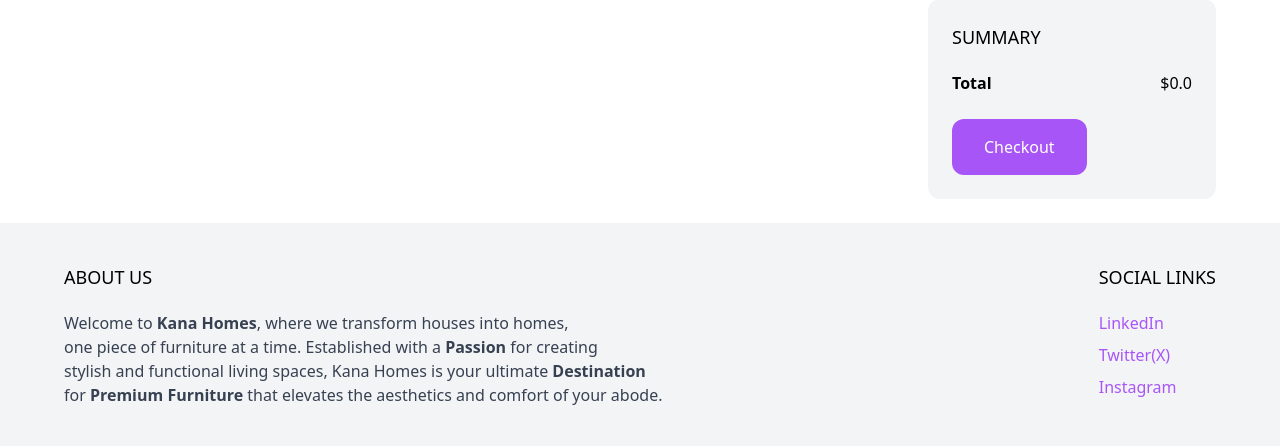
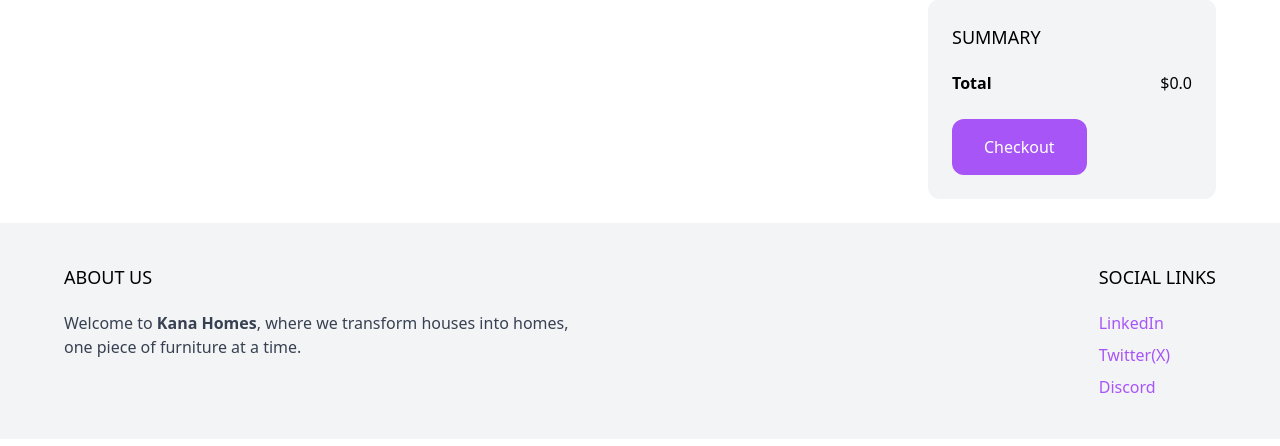
Before and after one commit to Marx-wrld/KanaHomes, a Django app: page /cart/ in a window 1280 px wide. Shown: the part 114-560 px from the top of the page. Run offline with Django 4.2, Linux system fonts and the light colour scheme; some libraries are stand-ins or nearby versions.

Commit message:
about and social links fix

```diff
--- a/Kana/core/templates/core/base.html
+++ b/Kana/core/templates/core/base.html
@@ -54,7 +54,7 @@
                     About us
                 </h2>
                 <p class="text-gray-700">
-                    Welcome to <b>Kana Homes</b>, where we transform houses into homes, <br>one piece of furniture at a time. Established with a <b>Passion</b> for creating <br> stylish and functional living spaces, Kana Homes is your ultimate <b>Destination</b> <br> for <b>Premium Furniture</b> that elevates the aesthetics and comfort of your abode.
+                    Welcome to <b>Kana Homes</b>, where we transform houses into homes, <br>one piece of furniture at a time.
                 </p>
             </div>
 
@@ -65,15 +65,15 @@
 
                 <ul class="space-y-2">
                     <li>
-                        <a href="#" class="text-purple-500 hover:text-purple-800">LinkedIn</a>
+                        <a href="https://www.linkedin.com/in/ian-marx-761ab61b4/" class="text-purple-500 hover:text-purple-800">LinkedIn</a>
                     </li>
 
                     <li>
-                        <a href="#" class="text-purple-500 hover:text-purple-800">Twitter(X)</a>
+                        <a href="https://twitter.com/Its_imarx" class="text-purple-500 hover:text-purple-800">Twitter(X)</a>
                     </li>
 
                     <li>
-                        <a href="#" class="text-purple-500 hover:text-purple-800">Instagram</a>
+                        <a href="https://discord.com/users/Marx_6" class="text-purple-500 hover:text-purple-800">Discord</a>
                     </li>
 
                 </ul>
```
Also changed, not shown: Kana/db.sqlite3.
